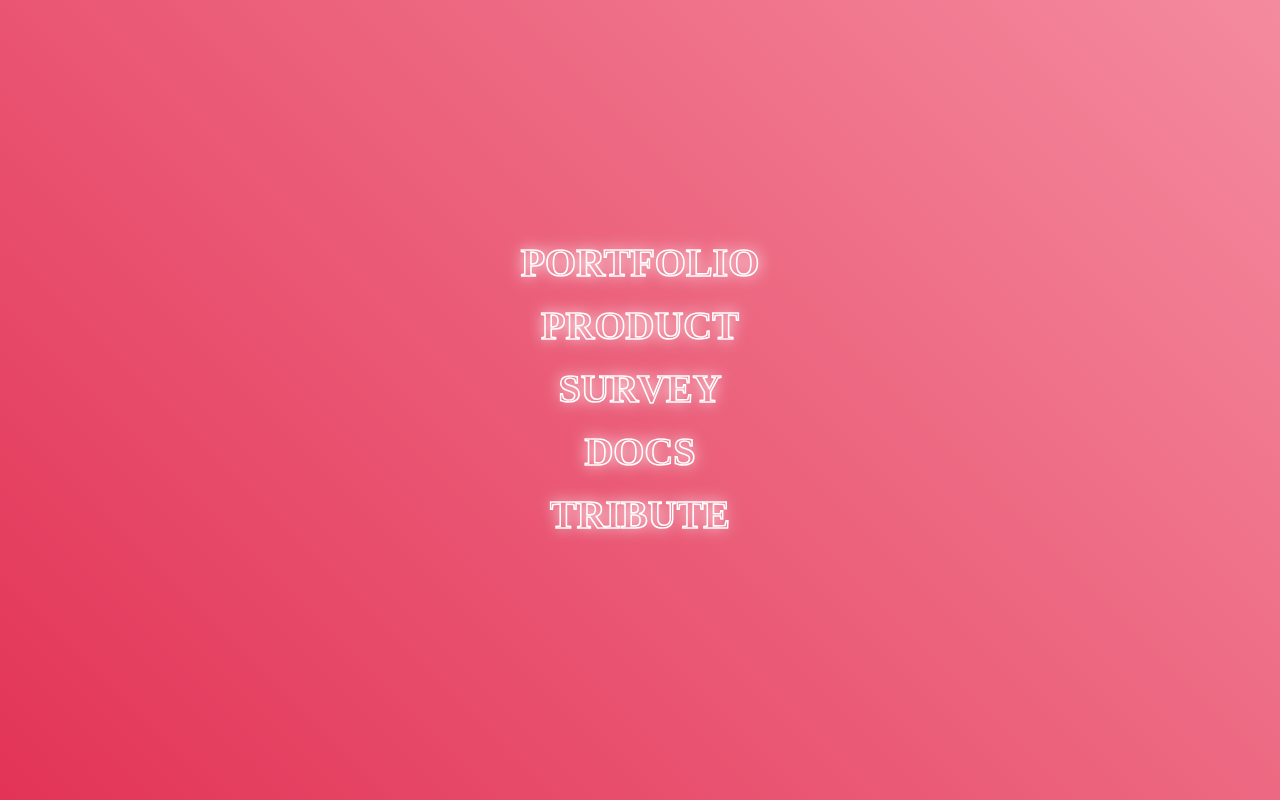
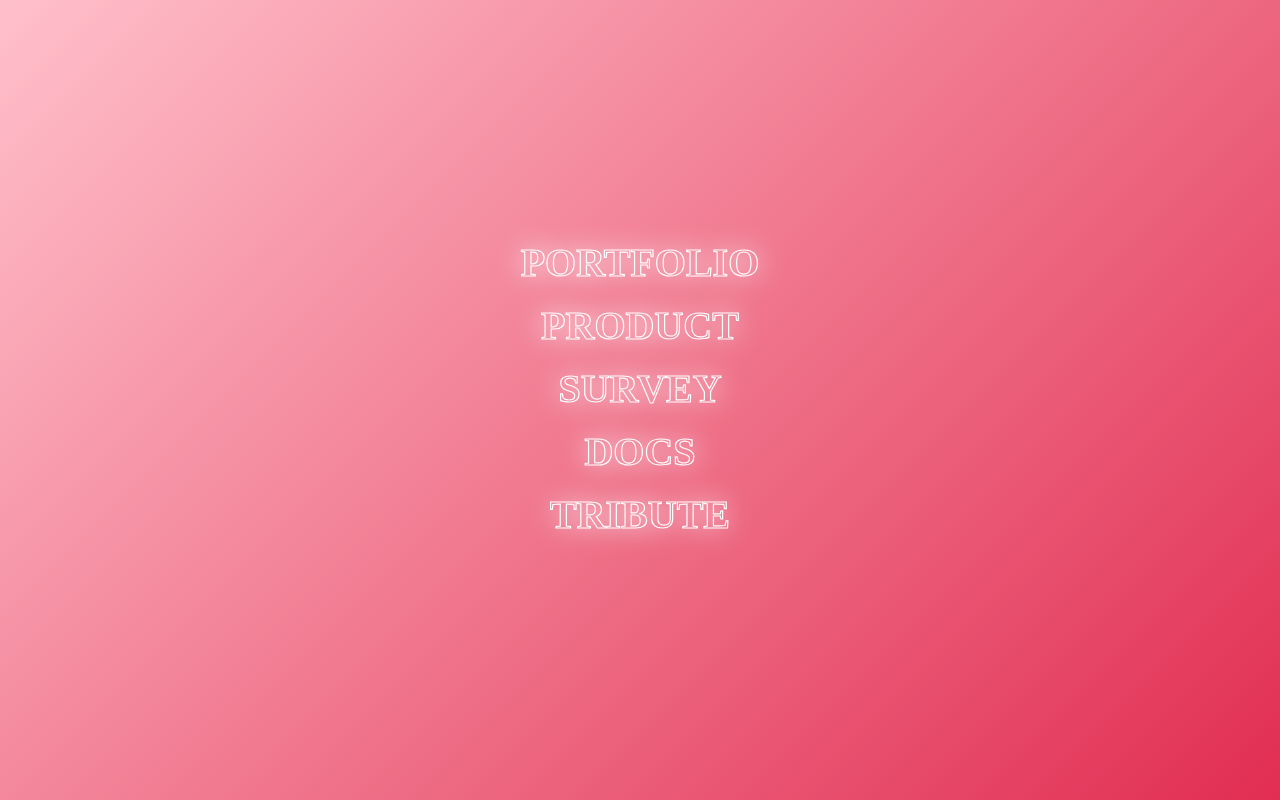
Before and after one commit to n-ce/FCC-RWD-Projects, a plain HTML site: page index.html in a window 1280 px wide. Drawn offline with Linux system fonts and the light colour scheme.

Commit message:
FWP : shadow correction

```diff
--- a/index.html
+++ b/index.html
@@ -4,8 +4,8 @@
   html{
     height: 97vh;
     justify-content: center;
-    background: linear-gradient(45deg,crimson,pink);
-    background-size: 200% 200%;
+    background: linear-gradient(-45deg,crimson,pink);
+    background-size:100% 150%;
   }
   html,a{
     display:flex;
@@ -18,8 +18,8 @@
     text-decoration: none;
     color:transparent;
     font-weight:bold;
-    -webkit-text-stroke: 0.2vh white;
-    text-shadow: 0 0 1rem white;
+    -webkit-text-stroke: 0.15vh white;
+    text-shadow: 0 0 3.5vh white;
   }
   </style>
   <a href="Personal-Portfolio-Page">PORTFOLIO</a>
```
